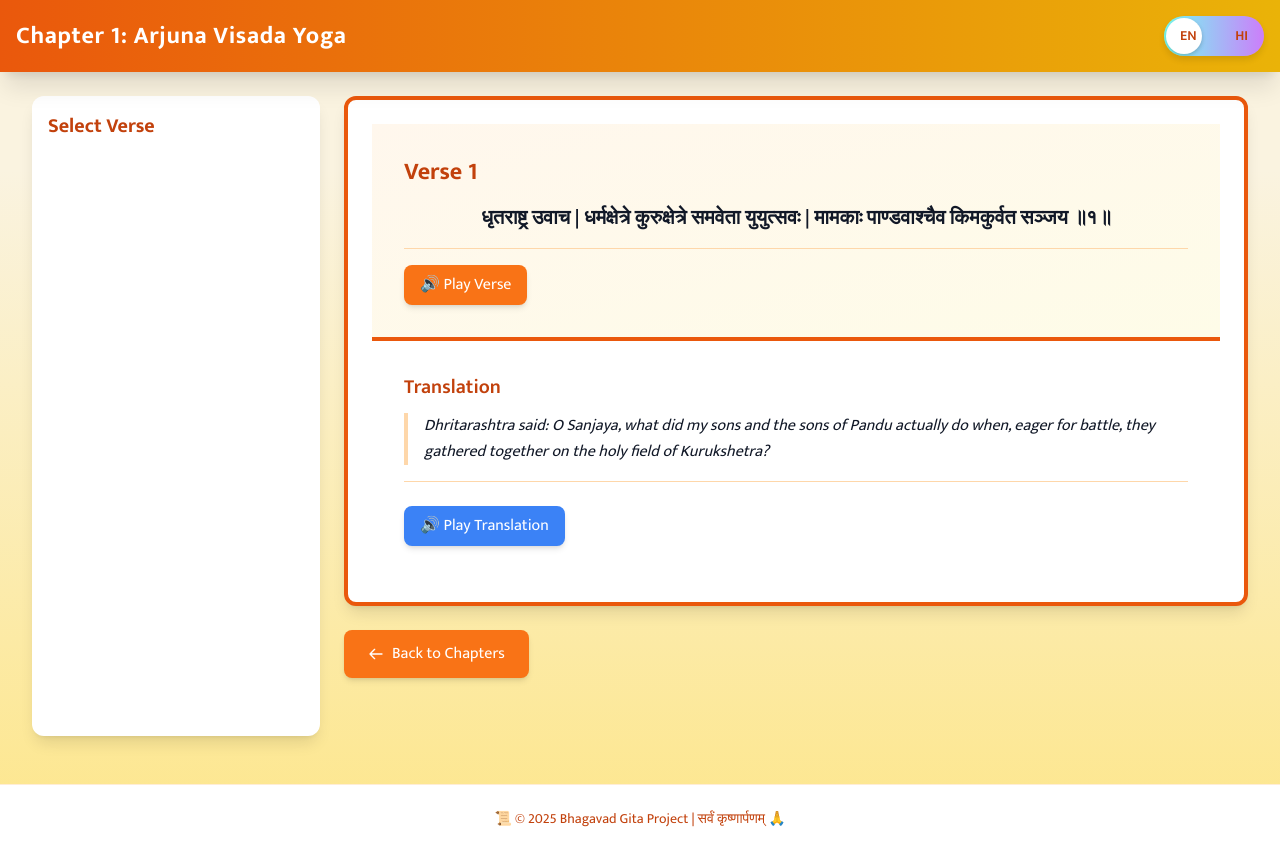
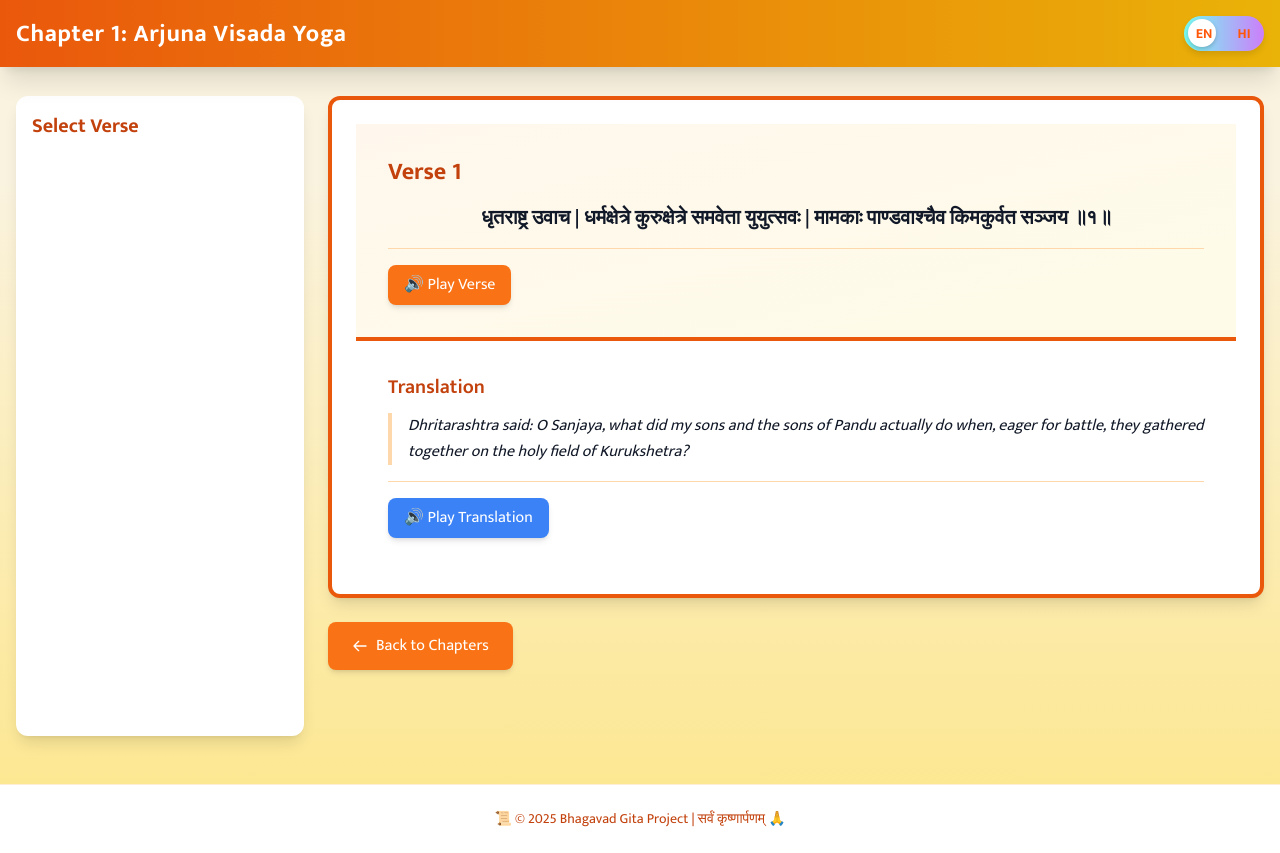
Before and after one commit to gurjarmadanmohand/geeta, a plain HTML site: page verses.html in a window 1280 px wide. Drawn offline with nearby package versions, Linux system fonts and the light colour scheme.

Commit message:
Update verses.html

```diff
--- a/verses.html
+++ b/verses.html
@@ -7,141 +7,112 @@
   <script src="https://cdn.tailwindcss.com"></script>
   <link href="https://fonts.googleapis.com/css2?family=Mukta:wght@400;600;700&display=swap" rel="stylesheet">
   <style>
-    /* LIGHT MODE DEFAULTS */
     body {
       background: linear-gradient(to bottom, #FAF3E0 20%, #FDE68A 100%);
       min-height: 100vh;
       font-family: 'Mukta', sans-serif;
     }
-    /* Keep your original toggle logic */
-    #languageToggle.toggled #toggleCircle {
-      transform: translateX(56px);
-    }
+    #languageToggle {
+  position: relative;
+  width: 80px;
+  height: 35px;
+  background: linear-gradient(to right, #75fcf1, #cc7efa);
+  border-radius: 20px;
+  display: flex;
+  align-items: center;
+  justify-content: space-between;
+  padding: 5px;
+  cursor: pointer;
+  transition: background 0.3s ease-in-out;
+  box-shadow: 0 4px 6px rgba(0, 0, 0, 0.1);
+}
 
-    /* Custom scrollbars remain the same */
-    #verse-list-desktop::-webkit-scrollbar {
-      width: 8px;
-    }
-    #verse-list-desktop::-webkit-scrollbar-track {
-      background: #fde68a;
-      border-radius: 10px;
-    }
-    #verse-list-desktop::-webkit-scrollbar-thumb {
-      background: linear-gradient(180deg, #ff9800, #ff5722);
-      border-radius: 10px;
-    }
-    #verse-list-desktop::-webkit-scrollbar-thumb:hover {
-      background: linear-gradient(180deg, #ff5722, #e64a19);
-    }
-    #verse-list-mobile::-webkit-scrollbar {
-      height: 8px;
-    }
-    #verse-list-mobile::-webkit-scrollbar-track {
-      background: #fde68a;
-      border-radius: 10px;
-    }
-    #verse-list-mobile::-webkit-scrollbar-thumb {
-      background: linear-gradient(180deg, #ff9800, #ff5722);
-      border-radius: 10px;
-    }
-    #verse-list-mobile::-webkit-scrollbar-thumb:hover {
-      background: linear-gradient(180deg, #ff5722, #e64a19);
-    }
+#toggleCircle {
+  position: absolute;
+  top: 3px;
+  left: 4px;
+  width: 28px;
+  height: 28px;
+  background: white;
+  border-radius: 50%;
+  transition: transform 0.3s ease-in-out;
+  box-shadow: 0 2px 4px rgba(0, 0, 0, 0.2);
+}
 
-    /* Language Toggle styling */
-    #languageToggle {
-      position: relative;
-      width: 100px;
-      height: 40px;
-      background: linear-gradient(to right, #75fcf1, #cc7efa);
-      border-radius: 20px;
-      box-shadow: 0 4px 6px rgba(0, 0, 0, 0.1);
-      cursor: pointer;
-      overflow: hidden;
-    }
-    #toggleCircle {
-      position: absolute;
-      top: 2px;
-      left: 2px;
-      width: 36px;
-      height: 36px;
-      background: #fff;
-      border-radius: 50%;
-      box-shadow: 0 2px 4px rgba(0, 0, 0, 0.2);
-      transition: transform 0.3s ease-in-out;
+#languageToggle.toggled {
+  background: linear-gradient(to right, #cc7efa, #75fcf1);
+}
+
+#languageToggle.toggled #toggleCircle {
+  transform: translateX(10px);
+}
+
+.toggle-text {
+  font-size: 14px;
+  font-weight: bold;
+  color: rgb(255, 86, 8);
+  z-index: 1;
+  width: 30px;
+  text-align: center;
+}
+
+
+    button {
+      max-width: 90%;
+      display: block;
+      margin: auto;
     }
   </style>
 </head>
 <body class="text-gray-800">
-  <!-- Sticky Header -->
   <header class="fixed w-full top-0 z-50 p-4 bg-gradient-to-r from-orange-600 to-yellow-500 text-white shadow-xl">
     <div class="max-w-7xl mx-auto flex justify-between items-center">
-      <!-- Smaller text on mobile, bigger on larger screens -->
       <h1 id="chapter-title" class="text-lg sm:text-xl md:text-2xl font-bold tracking-wide">
         Chapter 1: Arjuna Visada Yoga
       </h1>
+      <div class="flex items-center space-x-4">
+        <div id="languageToggle" onclick="toggleLanguage()">
+          <span class="toggle-text">EN</span>
+          <div id="toggleCircle"></div>
+          <span class="toggle-text">HI</span>
+      </div>
 
-      <!-- Right-side toggles -->
-      <div class="flex items-center space-x-4">
-        <!-- Language Toggle -->
-        <div id="languageToggle" class="relative w-32 h-10 bg-orange-100 rounded-full shadow-lg cursor-pointer group" onclick="toggleLanguage()">
-          <div id="toggleCircle" class="absolute top-1 left-1 w-8 h-8 bg-white rounded-full shadow-md transition-transform duration-300 ease-in-out"></div>
-          <div class="absolute inset-0 flex items-center justify-between px-4 text-xs sm:text-sm font-semibold pointer-events-none">
-            <span class="text-orange-700">EN</span>
-            <span class="text-orange-700">HI</span>
-          </div>
-        </div>
       </div>
     </div>
   </header>
-
-  <!-- Main Content Wrapper -->
-  <!-- More padding on large screens, smaller on mobile -->
-  <div class="max-w-7xl mx-auto pt-16 sm:pt-24 px-4 sm:px-6 md:px-8">
+  <div class="max-w-full w-full px-4 pt-16 sm:pt-24">
     <div class="flex flex-col lg:flex-row gap-4 sm:gap-6">
-      <!-- Desktop Verse Selection Sidebar -->
       <aside id="verse-list-desktop" class="hidden lg:block w-full lg:w-72 flex-shrink-0 bg-white rounded-xl shadow-lg p-4 lg:h-[calc(100vh-10rem)] lg:sticky lg:top-24 overflow-y-auto">
         <h2 class="text-lg sm:text-xl font-bold text-orange-700 mb-4">Select Verse</h2>
         <div id="verse-list-container-desktop" class="space-y-2"></div>
       </aside>
-
-      <!-- Verse Display -->
       <main class="flex-1">
-        <!-- Slightly smaller padding on mobile, bigger on desktop -->
         <div class="bg-white border-4 border-orange-600 rounded-xl shadow-lg p-4 sm:p-6">
-          <!-- Verse Section -->
           <div class="p-4 sm:p-6 md:p-8 bg-gradient-to-br from-orange-50 to-yellow-50 border-b-4 border-orange-600">
             <h2 id="verse-title" class="text-lg sm:text-xl md:text-2xl font-bold text-orange-700 mb-4">Verse 1</h2>
-            <p id="verse-text" class="text-base sm:text-lg md:text-xl font-semibold text-gray-900 leading-relaxed text-center">
+            <p id="verse-text" class="text-base sm:text-lg md:text-xl font-semibold text-gray-900 leading-relaxed text-center break-words whitespace-normal">
               धृतराष्ट्र उवाच | धर्मक्षेत्रे कुरुक्षेत्रे समवेता युयुत्सवः |
               मामकाः पाण्डवाश्चैव किमकुर्वत सञ्जय ॥१॥
             </p>
             <hr class="my-4 border-orange-200" />
-            <button id="play-verse" class="bg-orange-500 text-white px-4 py-2 rounded-lg shadow-md hover:bg-orange-600 transition-all">
+            <button id="play-verse" class="bg-orange-500 text-white px-4 py-2 rounded-lg shadow-md hover:bg-orange-600">
               🔊 Play Verse
             </button>
           </div>
-          <!-- Translation Section -->
           <div class="p-4 sm:p-6 md:p-8 bg-white">
             <h3 class="text-base sm:text-lg md:text-xl font-semibold text-orange-700 mb-3">Translation</h3>
-            <p id="verse-translation" class="text-gray-900 leading-relaxed italic border-l-4 border-orange-200 pl-4">
+            <p id="verse-translation" class="text-gray-900 leading-relaxed italic border-l-4 border-orange-200 pl-4 break-words whitespace-normal">
               Dhritarashtra said: O Sanjaya, what did my sons and the sons of Pandu actually do when, eager for battle, they gathered together on the holy field of Kurukshetra?
             </p>
             <hr class="my-4 border-orange-200" />
-            <button id="play-translation" class="bg-blue-500 text-white px-4 py-2 rounded-lg shadow-md hover:bg-blue-600 transition-all mt-2">
+            <button id="play-translation" class="bg-blue-500 text-white px-4 py-2 rounded-lg shadow-md hover:bg-blue-600 mt-2">
               🔊 Play Translation
             </button>
           </div>
         </div>
-
-        <!-- Mobile Verse Selection -->
-        <div id="verse-list-mobile" class="lg:hidden mt-4 sm:mt-6 overflow-x-auto whitespace-nowrap bg-white rounded-xl shadow-lg p-4">
-          <!-- Verse Buttons Inserted Here -->
-        </div>
-
-        <!-- Back Button -->
+        <div id="verse-list-mobile" class="lg:hidden mt-4 sm:mt-6 overflow-x-auto whitespace-nowrap bg-white rounded-xl shadow-lg p-4"></div>
         <div class="mt-4 sm:mt-6">
-          <a href="index.html" class="inline-flex items-center px-6 py-3 bg-orange-500 text-white rounded-lg shadow-md hover:shadow-lg transition-all duration-300 hover:-translate-y-0.5">
+          <a href="index.html" class="inline-flex items-center px-6 py-3 bg-orange-500 text-white rounded-lg shadow-md hover:shadow-lg hover:-translate-y-0.5">
             <svg class="w-4 h-4 mr-2" fill="none" stroke="currentColor" viewBox="0 0 24 24">
               <path stroke-linecap="round" stroke-linejoin="round" stroke-width="2" d="M10 19l-7-7m0 0l7-7m-7 7h18"/>
             </svg>
@@ -151,16 +122,11 @@
       </main>
     </div>
   </div>
-
-  <!-- Footer -->
   <footer class="mt-8 sm:mt-12 py-4 sm:py-6 bg-white border-t border-orange-100">
     <div class="max-w-7xl mx-auto px-4 text-center text-orange-700">
-      <p class="text-sm">
-        📜 © 2025 Bhagavad Gita Project | सर्वं कृष्णार्पणम् 🙏
-      </p>
+      <p class="text-sm">📜 © 2025 Bhagavad Gita Project | सर्वं कृष्णार्पणम् 🙏</p>
     </div>
   </footer>
-
   <script src="script.js"></script>
 </body>
 </html>
```
